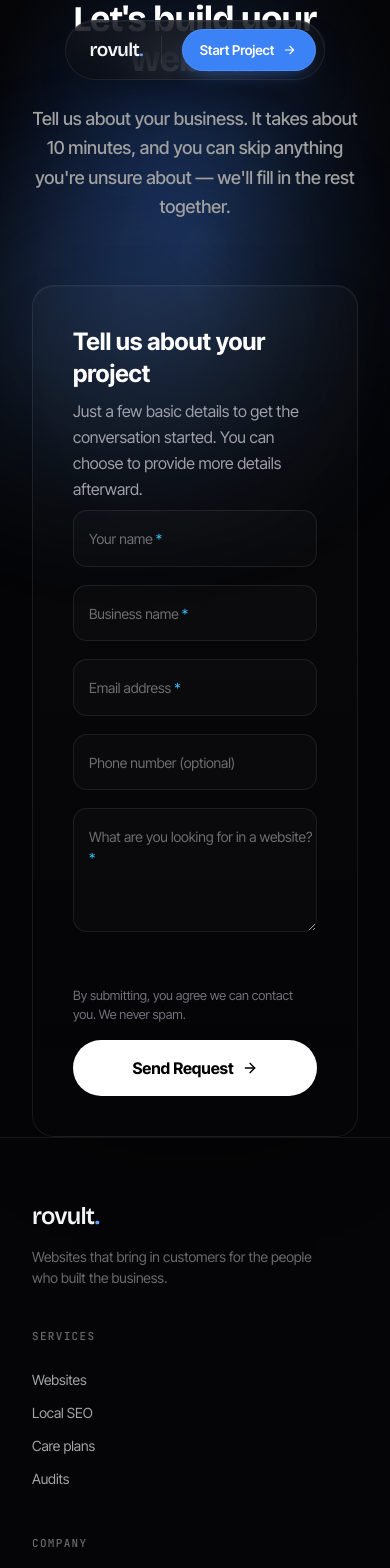
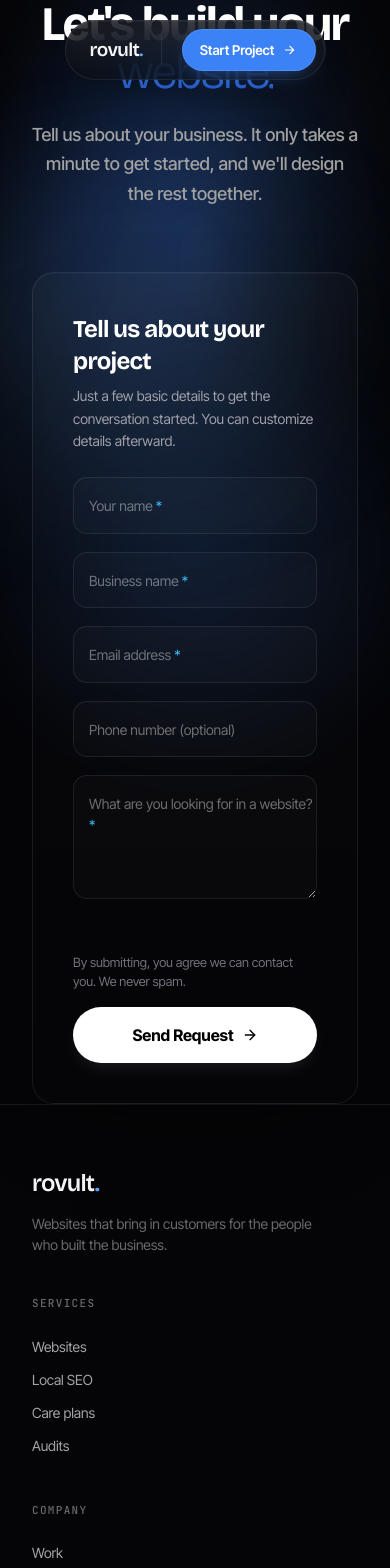
Before and after one commit to grahamster2/pro-bio, a Next.js app: page /start in a window 390 px wide. Shown: the top 1568 px of the page. Built offline with nearby package versions, Linux system fonts and the light colour scheme.

Commit message:
Fix button contrast and fully align start page UI to Aurora theme with typography, glow and proper spacing

```diff
--- a/src/app/globals.css
+++ b/src/app/globals.css
@@ -444,6 +444,16 @@ body {
   & .btn-primary:hover { background: var(--blue-400); transform: translateY(-1px); }
   & .btn-ghost { background: rgba(255,255,255,0.04); color: var(--text); border: 1px solid var(--a-border); }
   & .btn-ghost:hover { background: rgba(255,255,255,0.08); border-color: var(--border-strong); }
+  & .btn-white {
+    background-color: #ffffff !important;
+    color: #000000 !important;
+    box-shadow: 0 1px 0 rgba(255,255,255,0.1) inset, 0 8px 20px -8px rgba(255,255,255,0.15);
+  }
+  & .btn-white:hover {
+    background-color: #f4f4f5 !important;
+    color: #000000 !important;
+    transform: translateY(-1px);
+  }
   & .btn svg { width: 14px; height: 14px; }
 
   & .hero-meta {
--- a/src/app/start/page.tsx
+++ b/src/app/start/page.tsx
@@ -9,7 +9,7 @@ export const metadata: Metadata = {
 
 export default function StartPage() {
   return (
-    <div className="aurora-page min-h-screen flex flex-col bg-[#050505] text-[#f4f4f5] font-sans selection:bg-white selection:text-black">
+    <div className="aurora-page min-h-screen flex flex-col bg-[#050507] text-[#f4f4f5] font-sans selection:bg-white selection:text-black">
       <div className="aurora">
         <div className="aurora-grain" />
         <div className="aurora-vignette" />
@@ -18,18 +18,28 @@ export default function StartPage() {
       <Navigation />
 
       <main className="flex-1 pt-40 pb-24 relative z-10 narrow w-full">
-        <div className="text-center mb-16">
-          <h1 className="text-4xl md:text-6xl font-bold tracking-tight text-white mb-6" style={{ fontFamily: 'var(--display)' }}>
-            Let&apos;s build your website
+        <div className="contact-glow" />
+        <div className="text-center mb-16 relative z-10">
+          <h1 className="text-5xl md:text-7xl font-bold tracking-tight text-white mb-6" style={{ fontFamily: 'var(--display)', letterSpacing: '-0.04em' }}>
+            Let&apos;s build your <span style={{
+              fontWeight: 300,
+              fontStyle: 'normal',
+              background: 'linear-gradient(180deg, var(--blue-300) 0%, var(--blue-500) 60%, var(--blue-700) 100%)',
+              WebkitBackgroundClip: 'text',
+              backgroundClip: 'text',
+              color: 'transparent',
+              letterSpacing: '-0.045em'
+            }} className="italic font-light">website.</span>
           </h1>
           <p className="text-lg md:text-xl text-neutral-400 font-medium leading-relaxed max-w-2xl mx-auto">
-            Tell us about your business. It takes about 10 minutes, and you can
-            skip anything you&apos;re unsure about — we&apos;ll fill in the rest
-            together.
+            Tell us about your business. It only takes a minute to get started,
+            and we&apos;ll design the rest together.
           </p>
         </div>
 
-        <IntakeForm />
+        <div className="relative z-10">
+          <IntakeForm />
+        </div>
       </main>
 
       <Footer />
--- a/src/components/AuroraHome.tsx
+++ b/src/components/AuroraHome.tsx
@@ -475,8 +475,7 @@ export default function AuroraHome() {
                   <div className="flex flex-col sm:flex-row gap-3 w-full justify-center">
                     <Link
                       href="/start?from=home"
-                      className="bg-white text-black font-bold rounded-full px-6 py-3 hover:bg-neutral-200 text-sm transition-all font-semibold animate-pulse"
-                      style={{ color: '#000000', backgroundColor: '#ffffff' }}
+                      className="btn-white font-bold rounded-full px-6 py-3 text-sm transition-all font-semibold animate-pulse"
                     >
                       Customize my site now
                     </Link>
--- a/src/components/IntakeForm.tsx
+++ b/src/components/IntakeForm.tsx
@@ -490,8 +490,8 @@ export function IntakeForm() {
           <div className="w-16 h-16 rounded-full bg-[#38bdf8]/10 border border-[#38bdf8]/20 flex items-center justify-center mb-6">
             <PartyPopper className="w-8 h-8 text-[#38bdf8]" />
           </div>
-          <h2 className="text-3xl md:text-4xl font-bold text-white mb-4">
-            Thanks — we got everything.
+          <h2 className="text-3xl md:text-4xl font-bold text-white mb-4" style={{ fontFamily: 'var(--display)', letterSpacing: '-0.03em' }}>
+            Thanks — we got <span className="italic font-light text-zinc-400">everything.</span>
           </h2>
           <p className="text-zinc-400 text-lg max-w-md mb-8 leading-relaxed">
             We&apos;ll be in touch within 1 business day to talk through your
@@ -499,8 +499,7 @@ export function IntakeForm() {
           </p>
           <Link
             href="/"
-            className="bg-white text-black font-bold rounded-full px-8 py-4 hover:bg-neutral-200 transition-colors"
-            style={{ color: '#000000', backgroundColor: '#ffffff' }}
+            className="btn-white font-bold rounded-full px-8 py-4 transition-colors"
           >
             Back to home
           </Link>
@@ -516,12 +515,10 @@ export function IntakeForm() {
     return (
       <div className="form-card relative overflow-hidden">
         <form onSubmit={handleLeadSubmit} className="relative z-10 space-y-8">
-          <div className="mb-2">
-            <h2 className="text-2xl md:text-3xl font-bold text-white mb-2">Tell us about your project</h2>
-            <p className="text-zinc-400 leading-relaxed">
-              Just a few basic details to get the conversation started. You can choose to provide more details afterward.
-            </p>
-          </div>
+          <StepHeader
+            title="Tell us about your project"
+            subtitle="Just a few basic details to get the conversation started. You can customize details afterward."
+          />
 
           <div className="form-grid">
             <Field
@@ -629,8 +626,7 @@ export function IntakeForm() {
             <button
               type="submit"
               disabled={submitting}
-              className="inline-flex items-center justify-center gap-2 bg-white text-black font-bold rounded-full px-8 py-4 hover:bg-neutral-200 transition-colors disabled:opacity-50"
-              style={{ color: '#000000', backgroundColor: '#ffffff' }}
+              className="inline-flex items-center justify-center gap-2 btn-white font-bold rounded-full px-8 py-4 transition-colors disabled:opacity-50"
             >
               {submitting ? (
                 <>
@@ -655,8 +651,8 @@ export function IntakeForm() {
           <div className="w-16 h-16 rounded-full bg-white/5 border border-white/10 flex items-center justify-center mb-6" style={{ boxShadow: '0 0 16px rgba(255,255,255,0.05)' }}>
             <Check className="w-8 h-8 text-white" />
           </div>
-          <h2 className="text-2xl md:text-3xl font-bold text-white mb-4">
-            Request received!
+          <h2 className="text-3xl md:text-4xl font-bold text-white mb-4" style={{ fontFamily: 'var(--display)', letterSpacing: '-0.03em' }}>
+            Request <span className="italic font-light text-zinc-400">received!</span>
           </h2>
           <p className="text-zinc-400 text-base md:text-lg mb-8 leading-relaxed">
             We&apos;ve received your initial info.
@@ -669,8 +665,7 @@ export function IntakeForm() {
                 setStage('intake');
                 setStep(2); // Skip contact info step as we already have it
               }}
-              className="inline-flex items-center justify-center gap-2 bg-white text-black font-bold rounded-full px-8 py-4 hover:bg-neutral-200 transition-all"
-              style={{ color: '#000000', backgroundColor: '#ffffff' }}
+              className="inline-flex items-center justify-center gap-2 btn-white font-bold rounded-full px-8 py-4 transition-all"
             >
               Customize my site now <ArrowRight className="w-4 h-4" />
             </button>
@@ -764,8 +759,7 @@ export function IntakeForm() {
             <button
               type="button"
               onClick={next}
-              className="inline-flex items-center justify-center gap-2 bg-white text-black font-bold rounded-full px-8 py-4 hover:bg-neutral-200 transition-colors"
-              style={{ color: '#000000', backgroundColor: '#ffffff' }}
+              className="inline-flex items-center justify-center gap-2 btn-white font-bold rounded-full px-8 py-4 transition-colors"
             >
               Next <ArrowRight className="w-4 h-4" />
             </button>
@@ -774,8 +768,7 @@ export function IntakeForm() {
               type="button"
               onClick={handleSubmit}
               disabled={submitting || uploading}
-              className="inline-flex items-center justify-center gap-2 bg-white text-black font-bold rounded-full px-8 py-4 hover:bg-neutral-200 transition-colors disabled:opacity-50 disabled:cursor-not-allowed"
-              style={{ color: '#000000', backgroundColor: '#ffffff' }}
+              className="inline-flex items-center justify-center gap-2 btn-white font-bold rounded-full px-8 py-4 transition-colors disabled:opacity-50 disabled:cursor-not-allowed"
             >
               {submitting ? (
                 <>
@@ -886,9 +879,14 @@ function RadioGroup({
 
 function StepHeader({ title, subtitle }: { title: string; subtitle: string }) {
   return (
-    <div className="mb-2">
-      <h2 className="text-2xl md:text-3xl font-bold text-white mb-2">{title}</h2>
-      <p className="text-zinc-400 leading-relaxed">{subtitle}</p>
+    <div className="mb-6">
+      <h2
+        className="text-2xl md:text-3xl font-bold text-white mb-2"
+        style={{ fontFamily: 'var(--display)', letterSpacing: '-0.03em' }}
+      >
+        {title}
+      </h2>
+      <p className="text-zinc-400 leading-relaxed text-sm md:text-base">{subtitle}</p>
     </div>
   );
 }
```
